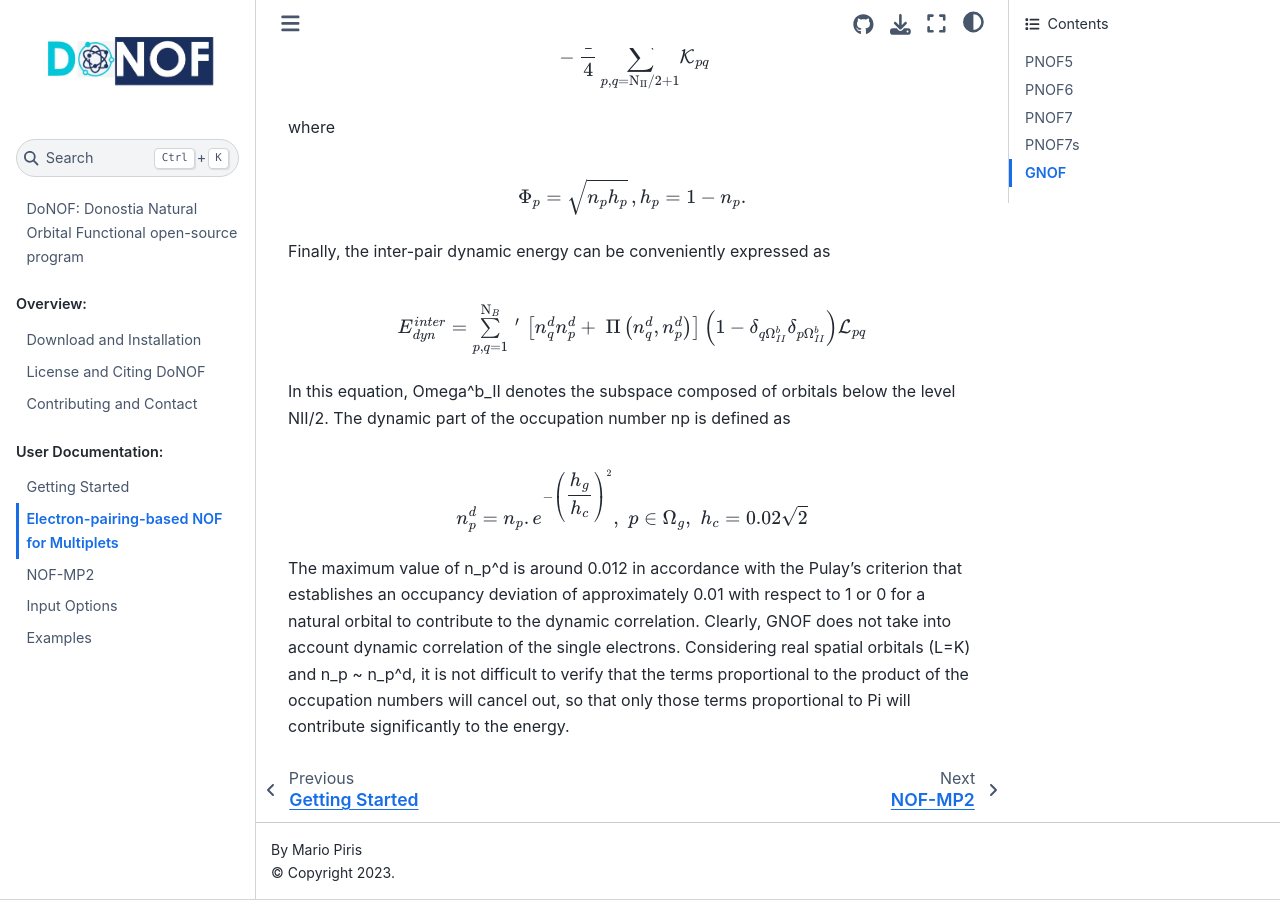
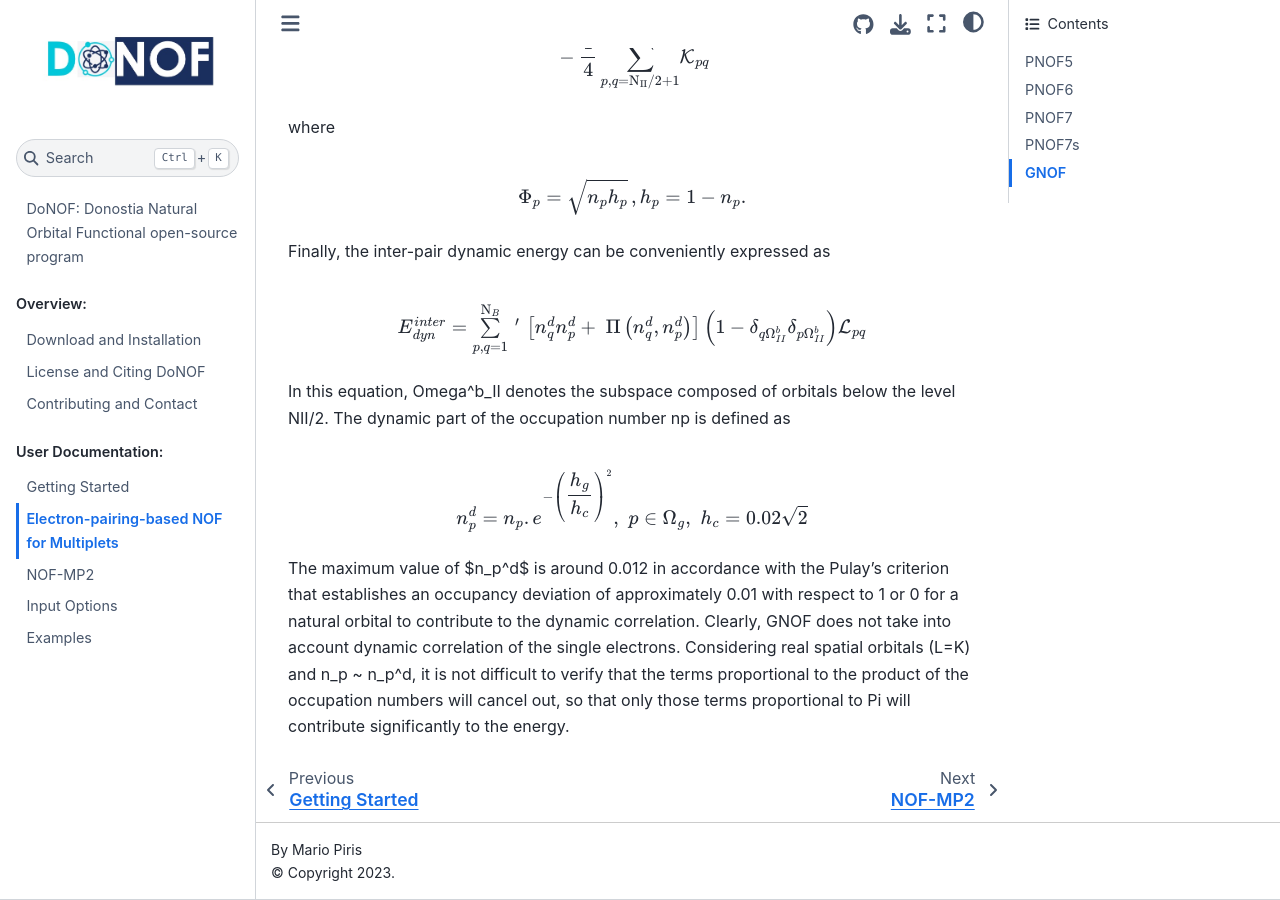
Before and after one commit to DoNOF/DoNOF-Documentation, a Jupyter Book: the page built from docs/PNOF57.rst, in a window 1280 px wide and 900 px high, scrolled down 5363 px. Built offline with Jupyter Book 1.0.4 settings and Sphinx 7.4.7 and the Sphinx Book theme 1.1.4, drawn with Linux system fonts in a browser that asks for light colours.

```diff
--- a/docs/PNOF57.rst
+++ b/docs/PNOF57.rst
@@ -199,4 +199,4 @@ In this equation, Omega^b_II denotes the subspace composed of orbitals below the
 
    n_p^d = n_p . e^{-\left( \dfrac{h_g}{h_c} \right)^{2}}, \,\, p\in\Omega_g, \,\, h_c = 0.02 \sqrt{2}
 
-The maximum value of n_p^d is around 0.012 in accordance with the Pulay’s criterion that establishes an occupancy deviation of approximately 0.01 with respect to 1 or 0 for a natural orbital to contribute to the dynamic correlation. Clearly, GNOF does not take into account dynamic correlation of the single electrons. Considering real spatial orbitals (L=K) and n_p ~ n_p^d, it is not difficult to verify that the terms proportional to the product of the occupation numbers will cancel out, so that only those terms proportional to \Pi will contribute significantly to the energy.
+The maximum value of $n_p^d$ is around 0.012 in accordance with the Pulay’s criterion that establishes an occupancy deviation of approximately 0.01 with respect to 1 or 0 for a natural orbital to contribute to the dynamic correlation. Clearly, GNOF does not take into account dynamic correlation of the single electrons. Considering real spatial orbitals (L=K) and n_p ~ n_p^d, it is not difficult to verify that the terms proportional to the product of the occupation numbers will cancel out, so that only those terms proportional to \Pi will contribute significantly to the energy.
```
